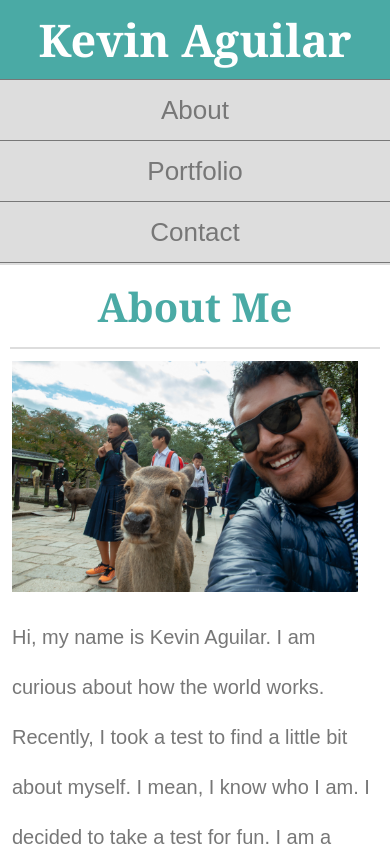
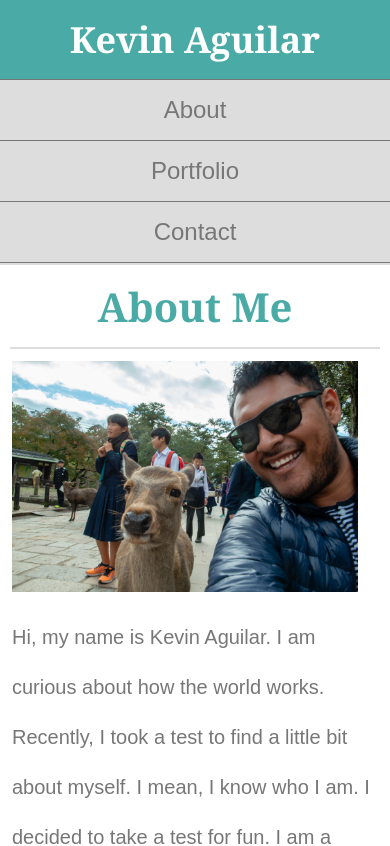
Before and after one commit to kevlarpixels/Responsive-Portfolio, a plain HTML site: page index.html in a window 390 px wide. Shown: the top 846 px of the page. Drawn offline with Linux system fonts and the light colour scheme.

Commit message:
responsive files

```diff
--- a/assets/css/style.css
+++ b/assets/css/style.css
@@ -339,7 +339,7 @@
         text-align: center;
         list-style: none;
         float: left;
-        font-size: 26px;
+        font-size: 24px;
         font-family: 'Arial', 'Helvetica Neue', 'Helvetica', 'sans-serif';
         color: #777;
         background-color: #ddd;
@@ -366,7 +366,7 @@
         font-family: 'Georgia', 'Times New Roman', 'Times', 'serif';
         color: #fff;
         background-color: #4aaaa5;
-        font-size: 45px;
+        font-size: 36px;
         text-align: center;
         font-weight: bold;
     }
```
